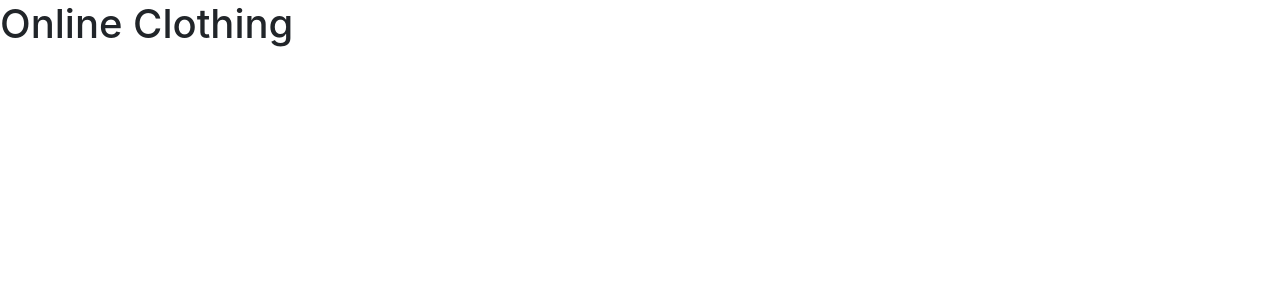
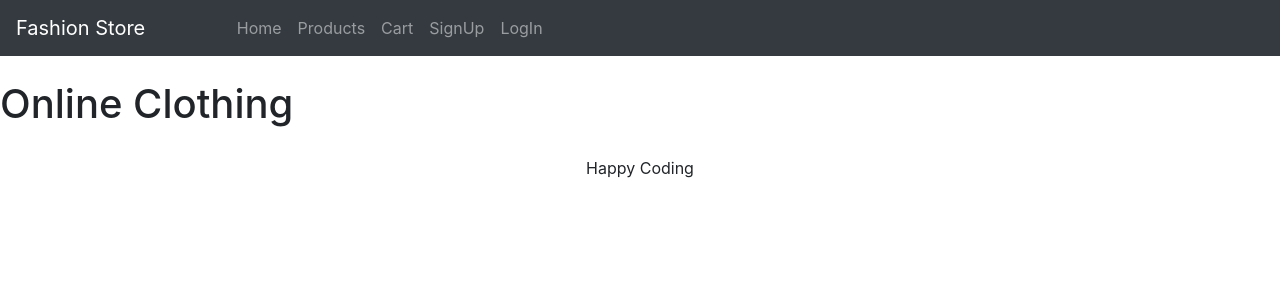
Before and after one commit to MoveenaRajapakse/shopping-cart, a React (Create React App) app: page / in a window 1280 px wide. Shown: the top 300 px of the page. Built offline with nearby package versions, Linux system fonts and the light colour scheme.

Commit message:
add header

```diff
--- a/package.json
+++ b/package.json
@@ -6,7 +6,9 @@
     "@testing-library/jest-dom": "^4.2.4",
     "@testing-library/react": "^9.5.0",
     "@testing-library/user-event": "^7.2.1",
+    "antd": "^4.2.2",
     "react": "^16.13.1",
+    "react-bootstrap": "^1.0.1",
     "react-dom": "^16.13.1",
     "react-scripts": "3.4.1"
   },
--- a/src/components/Home.js
+++ b/src/components/Home.js
@@ -1,10 +1,17 @@
 import React, {Component} from 'react';
+import Header from "./views/Header";
+import Footer from "./views/Footer";
+
 
 class Home extends Component {
     render() {
         return (
             <div>
+                <Header/>
+
                 <h1>Online Clothing</h1>
+
+                <Footer/>
             </div>
         );
     }
--- /dev/null
+++ b/src/components/views/Footer.js
@@ -0,0 +1,20 @@
+import React, {Component} from 'react';
+//import {Icon} from 'antd';
+
+class Footer extends Component {
+    render() {
+        return (
+            <div style={{
+                height: '80px', display: 'flex', bg:'dark',
+                flexDirection: 'column', alignItems: 'center',
+                justifyContent: 'center', fontSize:'1rem'
+            }}>
+
+                <p> Happy Coding </p>
+
+            </div>
+        );
+    }
+}
+
+export default Footer;
--- /dev/null
+++ b/src/components/views/Header.js
@@ -0,0 +1,28 @@
+import React, {Component} from 'react';
+import Navbar from 'react-bootstrap/Navbar';
+import Nav from "react-bootstrap/Nav";
+
+class Header extends Component {
+    render() {
+        return (
+            <div>
+                <Navbar collapseOnSelect expand="lg" bg="dark" variant="dark">
+                    <Navbar.Brand href="#home">Fashion Store</Navbar.Brand>
+                    <Navbar.Toggle aria-controls="responsive-navbar-nav"/>
+                    <Navbar.Collapse id="responsive-navbar-nav">
+                        <Nav className="mr-auto">
+                            <Nav.Link href="/">&nbsp;&nbsp;&nbsp;&nbsp;&nbsp;&nbsp;&nbsp;&nbsp;&nbsp;&nbsp;&nbsp;&nbsp;&nbsp;&nbsp;&nbsp;Home</Nav.Link>
+                            <Nav.Link href="#">Products</Nav.Link>
+                            <Nav.Link href="#">Cart</Nav.Link>
+                            <Nav.Link href="#">SignUp</Nav.Link>
+                            <Nav.Link href="#">LogIn</Nav.Link>
+                        </Nav>
+                    </Navbar.Collapse>
+                </Navbar>
+                <br />
+            </div>
+        );
+    }
+}
+
+export default Header;
```
Also changed, not shown: 1 other file (tests, documents, lock files or other folders).
